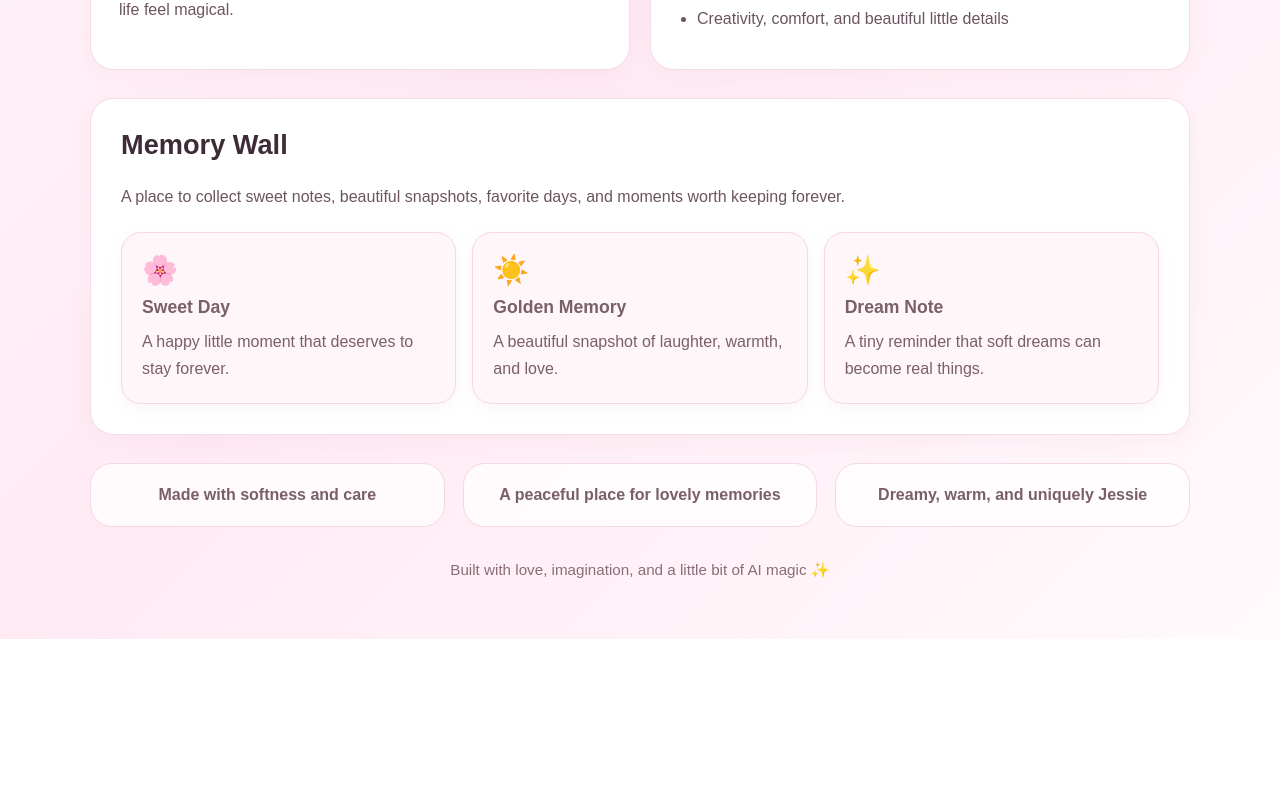
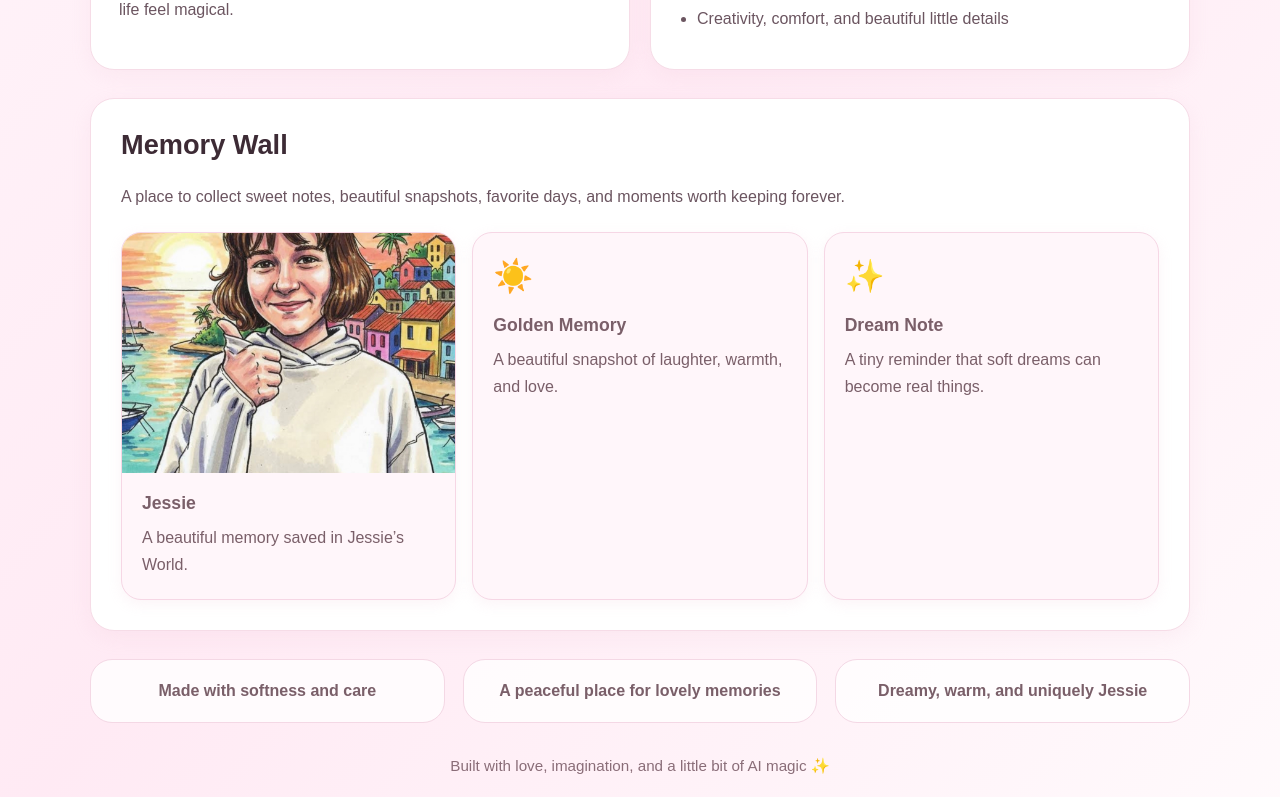
Before and after one commit to DanceOnVibes/Jessie-ai, a Next.js app: page / in a window 1280 px wide. Shown: the part 617-1414 px from the top of the page. Before the commit the page ends 1256 px from the top, so only its background shows below. Built offline with nearby package versions, Linux system fonts and the light colour scheme.

Commit message:
Add Jessie image tomemory wall

```diff
--- a/app/page.tsx
+++ b/app/page.tsx
@@ -1,9 +1,10 @@
 export default function Home() {
   const memoryCards = [
     {
-      title: "Sweet Day",
-      text: "A happy little moment that deserves to stay forever.",
-      emoji: "🌸",
+      title: "Jessie",
+      text: "A beautiful memory saved in Jessie’s World.",
+      emoji: "📸",
+      image: "/jessie.jpg",
     },
     {
       title: "Golden Memory",
@@ -202,19 +203,39 @@ export default function Home() {
                   background: "#fff6fa",
                   border: "1px solid #f6d7e5",
                   borderRadius: "20px",
-                  padding: "20px",
-                  minHeight: "160px",
+                  overflow: "hidden",
                   color: "#7a5f69",
                   boxShadow: "0 4px 14px rgba(235, 188, 208, 0.16)",
                 }}
               >
-                <div style={{ fontSize: "1.8rem", marginBottom: "10px" }}>
-                  {card.emoji}
+                {card.image ? (
+                  <img
+                    src={card.image}
+                    alt={card.title}
+                    style={{
+                      width: "100%",
+                      height: "240px",
+                      objectFit: "cover",
+                      display: "block",
+                    }}
+                  />
+                ) : (
+                  <div
+                    style={{
+                      fontSize: "2rem",
+                      padding: "24px 20px 0",
+                    }}
+                  >
+                    {card.emoji}
+                  </div>
+                )}
+
+                <div style={{ padding: "20px" }}>
+                  <h3 style={{ margin: "0 0 10px", fontSize: "1.1rem" }}>
+                    {card.title}
+                  </h3>
+                  <p style={{ margin: 0, lineHeight: 1.7 }}>{card.text}</p>
                 </div>
-                <h3 style={{ margin: "0 0 10px", fontSize: "1.1rem" }}>
-                  {card.title}
-                </h3>
-                <p style={{ margin: 0, lineHeight: 1.7 }}>{card.text}</p>
               </div>
             ))}
           </div>
```
Also changed, not shown: public/jessie.jpg (renamed from public/jessie.jpg.jpg).
